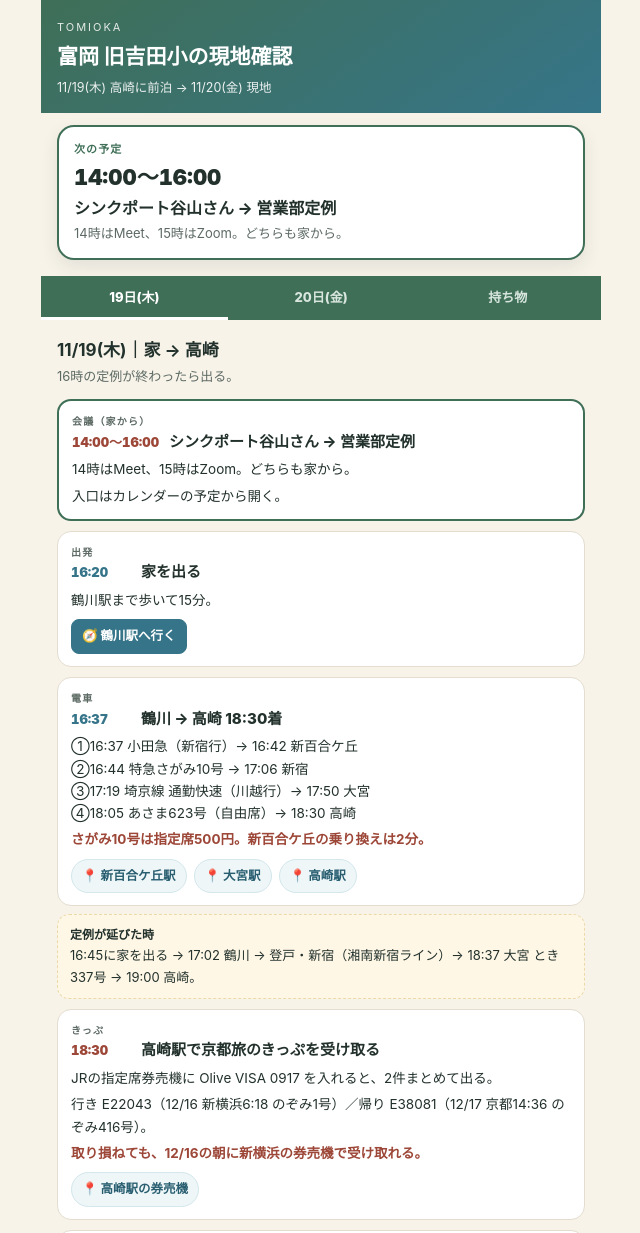
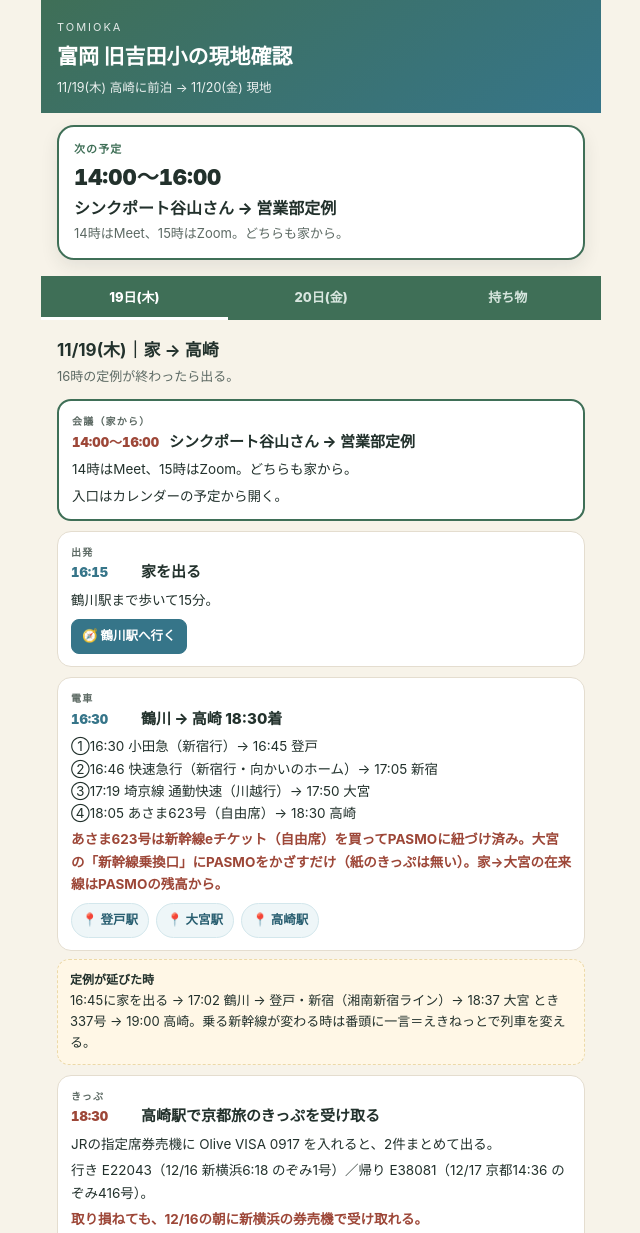
Before and after one commit to sensyousengi-lgtm/kazetsumugi-apps, a plain HTML site: page tomioka/index.html in a window 1280 px wide. Shown: the top 1233 px of the page, without its empty margins (319-959 px from the left). Drawn offline with Linux system fonts and the light colour scheme.

Commit message:
富岡しおり：電車をロマンスカー無しへ・新幹線eチケット（PASMO紐づけ済み）の注意書き
Co-Authored-By: Claude Opus 5.5 (1M context) <noreply@anthropic.com>

```diff
--- a/tomioka/index.html
+++ b/tomioka/index.html
@@ -108,19 +108,19 @@
     <p class="desc">入口はカレンダーの予定から開く。</p>
   </article>
 
-  <article class="item move" data-at="2026-11-19T16:20">
-    <div class="cat">出発</div><div class="top"><span class="time">16:20</span><span class="ttl">家を出る</span></div>
+  <article class="item move" data-at="2026-11-19T16:15">
+    <div class="cat">出発</div><div class="top"><span class="time">16:15</span><span class="ttl">家を出る</span></div>
     <p class="desc">鶴川駅まで歩いて15分。</p>
     <div class="row"><a class="route" href="https://www.google.com/maps/dir/?api=1&amp;destination=%E9%B6%B4%E5%B7%9D%E9%A7%85&amp;travelmode=walking" target="_blank" rel="noopener">🧭 鶴川駅へ行く</a></div>
   </article>
 
-  <article class="item move" data-at="2026-11-19T16:37">
-    <div class="cat">電車</div><div class="top"><span class="time">16:37</span><span class="ttl">鶴川 → 高崎 18:30着</span></div>
-    <p class="desc">①16:37 小田急（新宿行）→ 16:42 新百合ケ丘<br>②16:44 特急さがみ10号 → 17:06 新宿<br>③17:19 埼京線 通勤快速（川越行）→ 17:50 大宮<br>④18:05 あさま623号（自由席）→ 18:30 高崎</p>
-    <p class="desc critical">さがみ10号は指定席500円。新百合ケ丘の乗り換えは2分。</p>
-    <div class="row"><a class="pin" href="https://www.google.com/maps/search/?api=1&amp;query=%E6%96%B0%E7%99%BE%E5%90%88%E3%83%B6%E4%B8%98%E9%A7%85" target="_blank" rel="noopener">📍 新百合ケ丘駅</a><a class="pin" href="https://www.google.com/maps/search/?api=1&amp;query=%E5%A4%A7%E5%AE%AE%E9%A7%85" target="_blank" rel="noopener">📍 大宮駅</a><a class="pin" href="https://www.google.com/maps/search/?api=1&amp;query=%E9%AB%98%E5%B4%8E%E9%A7%85" target="_blank" rel="noopener">📍 高崎駅</a></div>
+  <article class="item move" data-at="2026-11-19T16:30">
+    <div class="cat">電車</div><div class="top"><span class="time">16:30</span><span class="ttl">鶴川 → 高崎 18:30着</span></div>
+    <p class="desc">①16:30 小田急（新宿行）→ 16:45 登戸<br>②16:46 快速急行（新宿行・向かいのホーム）→ 17:05 新宿<br>③17:19 埼京線 通勤快速（川越行）→ 17:50 大宮<br>④18:05 あさま623号（自由席）→ 18:30 高崎</p>
+    <p class="desc critical">あさま623号は新幹線eチケット（自由席）を買ってPASMOに紐づけ済み。大宮の「新幹線乗換口」にPASMOをかざすだけ（紙のきっぷは無い）。家→大宮の在来線はPASMOの残高から。</p>
+    <div class="row"><a class="pin" href="https://www.google.com/maps/search/?api=1&amp;query=%E7%99%BB%E6%88%B8%E9%A7%85" target="_blank" rel="noopener">📍 登戸駅</a><a class="pin" href="https://www.google.com/maps/search/?api=1&amp;query=%E5%A4%A7%E5%AE%AE%E9%A7%85" target="_blank" rel="noopener">📍 大宮駅</a><a class="pin" href="https://www.google.com/maps/search/?api=1&amp;query=%E9%AB%98%E5%B4%8E%E9%A7%85" target="_blank" rel="noopener">📍 高崎駅</a></div>
   </article>
-  <div class="alt"><strong>定例が延びた時</strong>16:45に家を出る → 17:02 鶴川 → 登戸・新宿（湘南新宿ライン）→ 18:37 大宮 とき337号 → 19:00 高崎。</div>
+  <div class="alt"><strong>定例が延びた時</strong>16:45に家を出る → 17:02 鶴川 → 登戸・新宿（湘南新宿ライン）→ 18:37 大宮 とき337号 → 19:00 高崎。乗る新幹線が変わる時は番頭に一言＝えきねっとで列車を変える。</div>
 
   <article class="item warn" data-at="2026-11-19T18:30">
     <div class="cat">きっぷ</div><div class="top"><span class="time">18:30</span><span class="ttl">高崎駅で京都旅のきっぷを受け取る</span></div>
```
